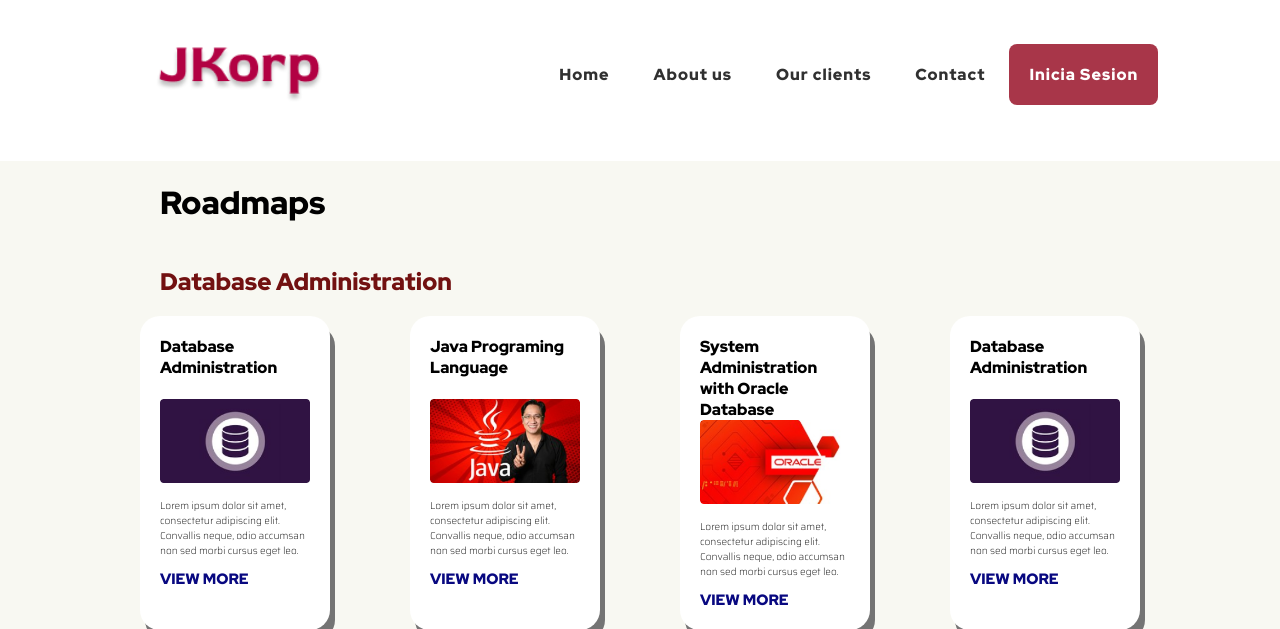
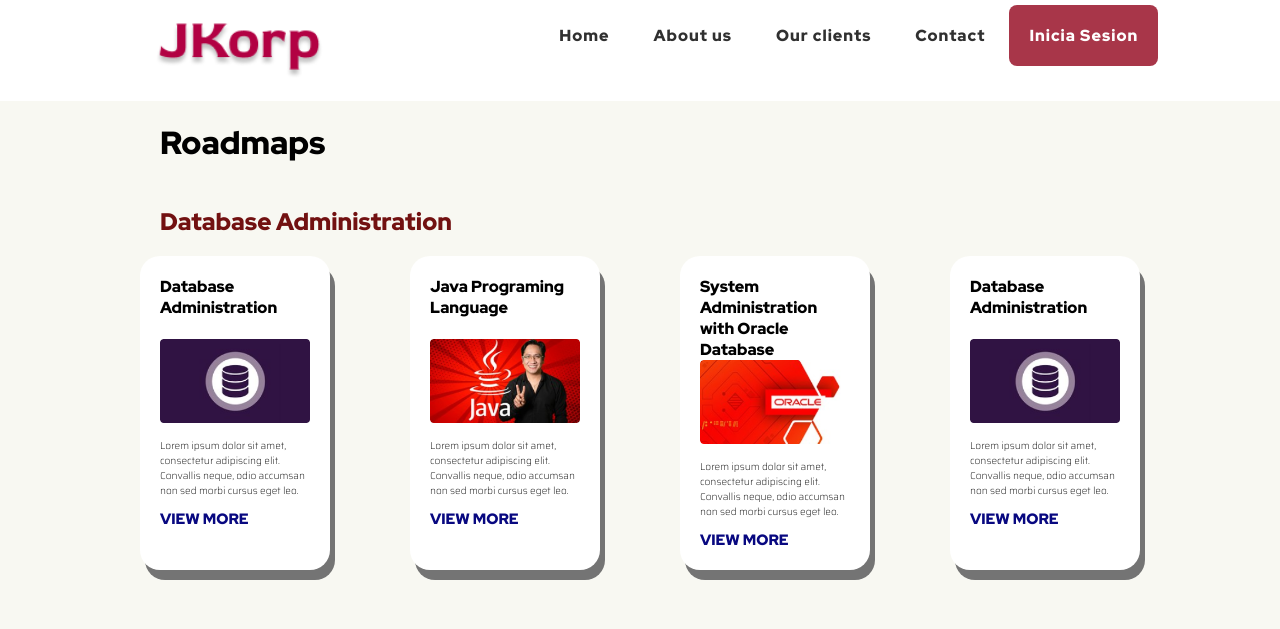
Before and after one commit to alexandermoralesp/ELearning-Platform, a Flask app: page /roadmaps in a window 1280 px wide; the page is wider, and only the part inside the window is pictured. Shown: the top 629 px of that part. Run offline with Flask 2, Linux system fonts and the light colour scheme.

Commit message:
adjusted headers of dashboard index and roadmaps

```diff
--- a/client/static/css/roadmapsstylesheet.css
+++ b/client/static/css/roadmapsstylesheet.css
@@ -73,24 +73,24 @@ img {
 	padding-right: 10px;
     padding-left: 10px;
 	margin: auto;
-    height: 150px;
+    height: 5em;
 }
 
 .main-header .container {
 	display: flex;
-	align-items: center;
 	justify-content: space-around;
 	flex-wrap: wrap;
-    height: 140px;
+    height: 5em;
 }
 
 .main-nav ul {
-	margin: 1em -2em .5em;
+	margin: 0em -2em .5em;
 	text-align: center;
+    margin-top: 5px;
 }
 
 .main-nav li {
-    height: 100px;
+    height: 0em;
 	display: inline;
 }
 
--- a/client/templates/index.html
+++ b/client/templates/index.html
@@ -12,7 +12,7 @@
     <div class="container">
         <h1>
             <a href="#">
-            <img src="../static/img/JKorp.png" width="170" height="95" alt="JKorp Logo">
+            <img src="../static/img/JKorp.png" width="170" height="95" alt="JKorp Logo" style="position: relative; bottom: 0.5em;">
             </a>
         </h1>
         <nav class="main-nav">
--- a/client/templates/roadmaps.html
+++ b/client/templates/roadmaps.html
@@ -9,7 +9,7 @@
         <div class="container">
             <h1>
                 <a href="#">
-                <img src="../static/img/JKorp.png" width="170" height="95" alt="JKorp Logo">
+                    <img src="../static/img/JKorp.png" width="170" height="95" alt="JKorp Logo" style="position: relative; bottom: 0.5em;">
                 </a>
             </h1>
             <nav class="main-nav">
```
Also changed, not shown: client/static/css/dashboardstylesheet.css (+5 -5 lines), client/static/css/indexstylesheet.css (+5 -5 lines).
